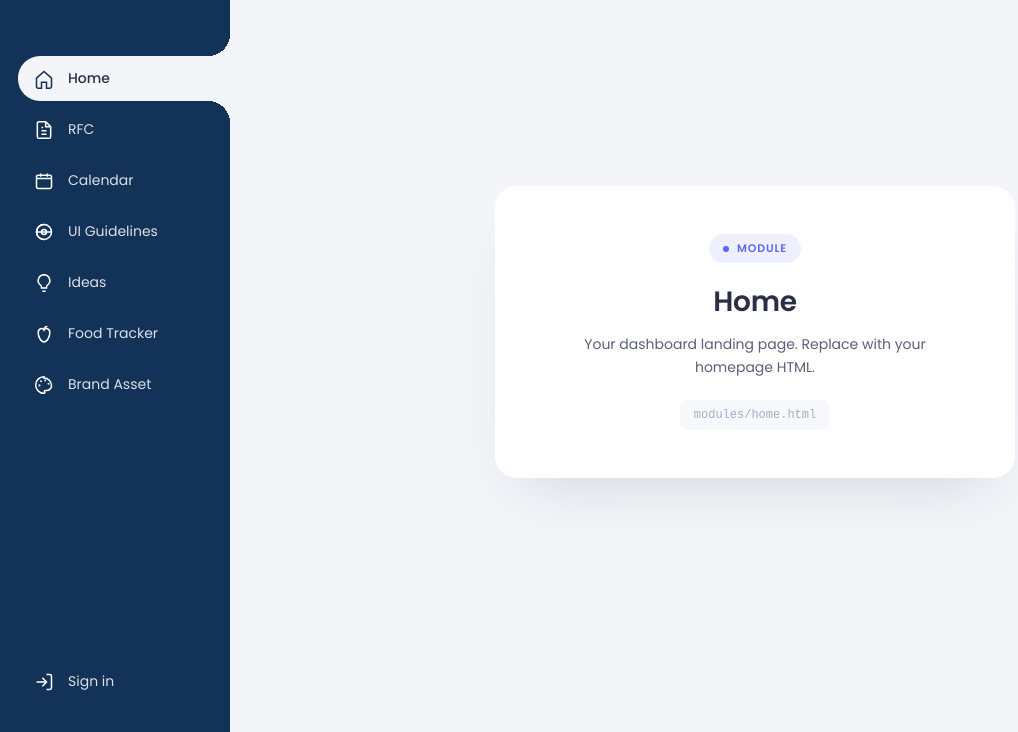
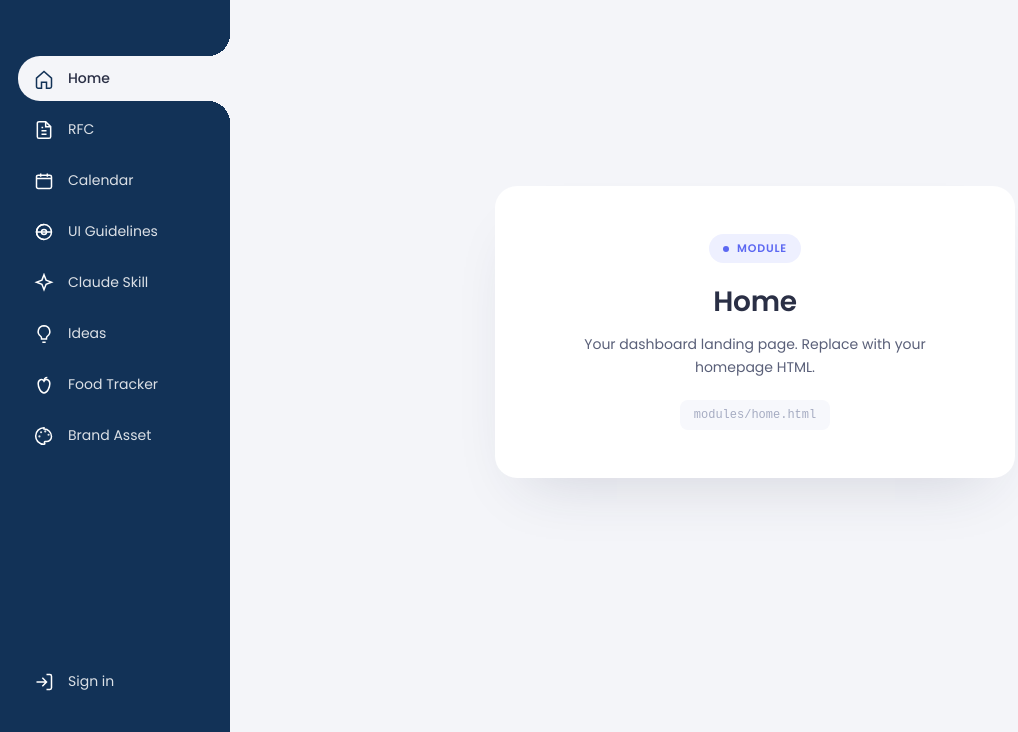
Before and after one commit to ajmalco/Collab-Hub, a plain HTML site: page index.html in a window 1280 px wide. Shown: the part 68-800 px from the top of the page, without its empty margins (0-1018 px from the left). Drawn offline with Linux system fonts and the light colour scheme.

Commit message:
Update index.html

```diff
--- a/index.html
+++ b/index.html
@@ -601,6 +601,8 @@
       iconPaths: '<rect x="3" y="5" width="18" height="16" rx="2"/><path d="M3 9h18M8 3v4M16 3v4"/>' },
     { key: 'ui-guidelines', label: 'UI Guidelines', url: 'modules/ui-guidelines.html',
       iconPaths: '<circle cx="12" cy="12" r="9"/><path d="M12 3a9 9 0 0 0 0 18M3 12h18"/><circle cx="12" cy="12" r="3"/>' },
+    { key: 'claude-skill',  label: 'Claude Skill',  url: 'modules/claude-skill.html',
+      iconPaths: '<path d="M12 2l2.5 6.5L21 11l-6.5 2.5L12 20l-2.5-6.5L3 11l6.5-2.5L12 2z"/>' },
     { key: 'ideas',         label: 'Ideas',         url: 'modules/ideas.html',
       iconPaths: '<path d="M9 18h6M10 22h4M12 2a7 7 0 0 0-4 12.7c.6.5 1 1.3 1 2.1V18h6v-1.2c0-.8.4-1.6 1-2.1A7 7 0 0 0 12 2z"/>' },
     { key: 'food-tracker',  label: 'Food Tracker', activeBg: '#ffffff',
```
